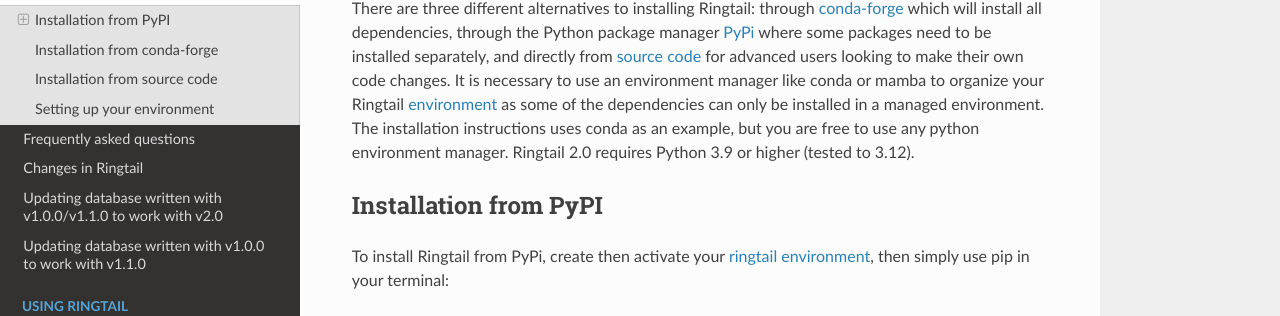
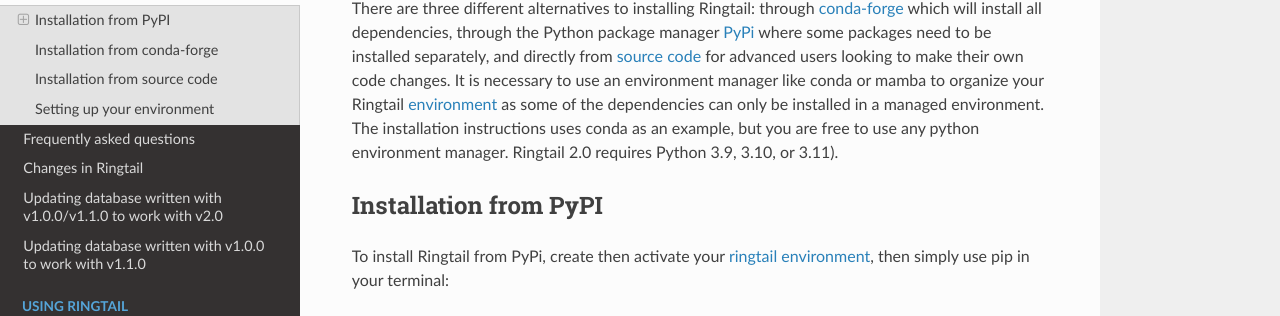
Before and after one commit to forlilab/Ringtail, a Sphinx documentation site: the page built from docs/source/installation.rst, in a window 1280 px wide and 900 px high. Shown: the part 163-479 px from the top of the window. Built offline with Sphinx 7.4.7 and the Read the Docs theme 2.0.0, drawn with Linux system fonts in a browser that asks for light colours; some of the changed text lies outside the part shown.

Commit message:
update what python versions ringtail will work with

```diff
--- a/docs/source/installation.rst
+++ b/docs/source/installation.rst
@@ -2,7 +2,7 @@
 
 Installing ringtail
 ###################
-There are three different alternatives to installing Ringtail: through :ref:`conda-forge <condaforge>` which will install all dependencies, through the Python package manager :ref:`PyPi <pypi>` where some packages need to be installed separately, and directly from :ref:`source code <sourcecode>` for advanced users looking to make their own code changes. It is necessary to use an environment manager like conda or mamba to organize your Ringtail :ref:`environment <envsetup>` as some of the dependencies can only be installed in a managed environment. The installation instructions uses conda as an example, but you are free to use any python environment manager. Ringtail 2.0 requires Python 3.9 or higher (tested to 3.12).
+There are three different alternatives to installing Ringtail: through :ref:`conda-forge <condaforge>` which will install all dependencies, through the Python package manager :ref:`PyPi <pypi>` where some packages need to be installed separately, and directly from :ref:`source code <sourcecode>` for advanced users looking to make their own code changes. It is necessary to use an environment manager like conda or mamba to organize your Ringtail :ref:`environment <envsetup>` as some of the dependencies can only be installed in a managed environment. The installation instructions uses conda as an example, but you are free to use any python environment manager. Ringtail 2.0 requires Python 3.9, 3.10, or 3.11).
 
 .. _pypi:
 Installation from PyPI
@@ -91,11 +91,11 @@ The compounds used for the testing dataset were taken from the `NCI Diversity Se
 .. _envsetup:
 Setting up your environment
 **************************
-To set up your environment use for example `conda <https://conda.io/projects/conda/en/latest/user-guide/tasks/manage-environments.html>`_ or `micromamba <https://mamba.readthedocs.io/en/latest/user_guide/micromamba.html>`_, and ensure the python version is 3.9, 3.10, 3.11, or 3.12 (Ringtail 2.0 has not been tested for other versions).
+To set up your environment use for example `conda <https://conda.io/projects/conda/en/latest/user-guide/tasks/manage-environments.html>`_ or `micromamba <https://mamba.readthedocs.io/en/latest/user_guide/micromamba.html>`_, and ensure the python version is 3.9, 3.10, or 3.11.
 
 .. code-block:: bash
 
-    $ conda create -n ringtail python=3.10
+    $ conda create -n ringtail python=3.11
     $ conda activate ringtail
 
 You can install packages from PyPi as well as other channels like ``conda-forge`` in your environment. To use PyPi/pip, you may have to first install it in your environment (especially for lightweight environment managers like micromamba).
```
Also changed, not shown: README.md (+3 -3 lines).
